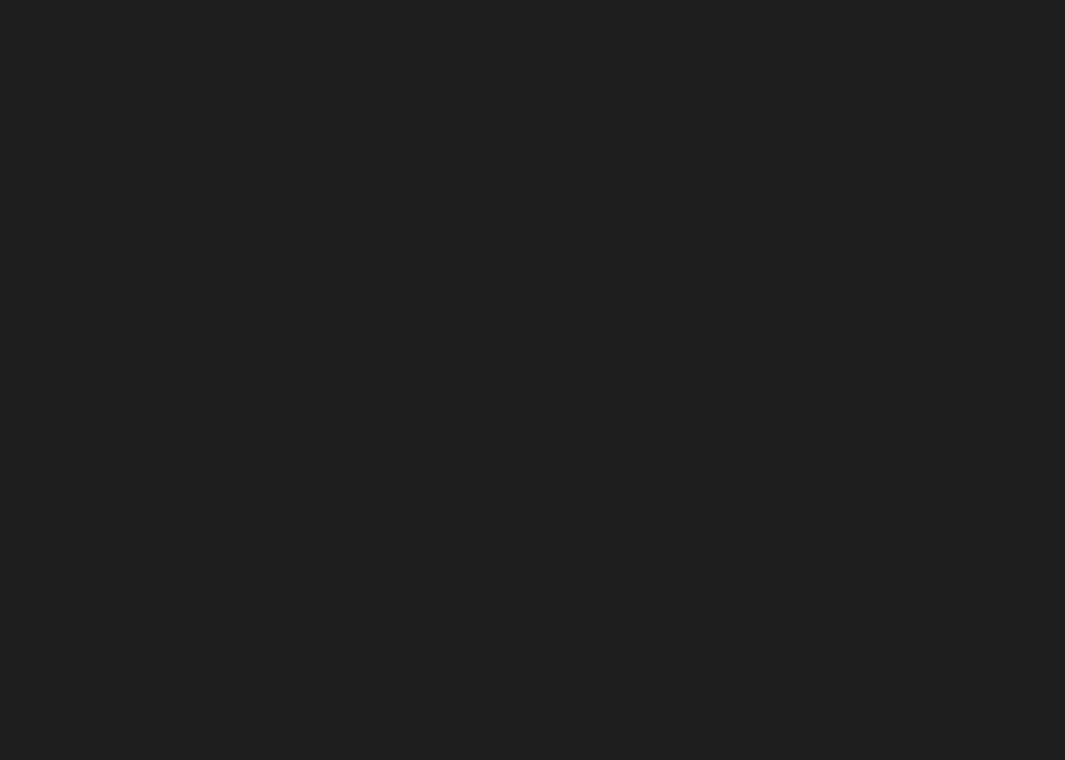
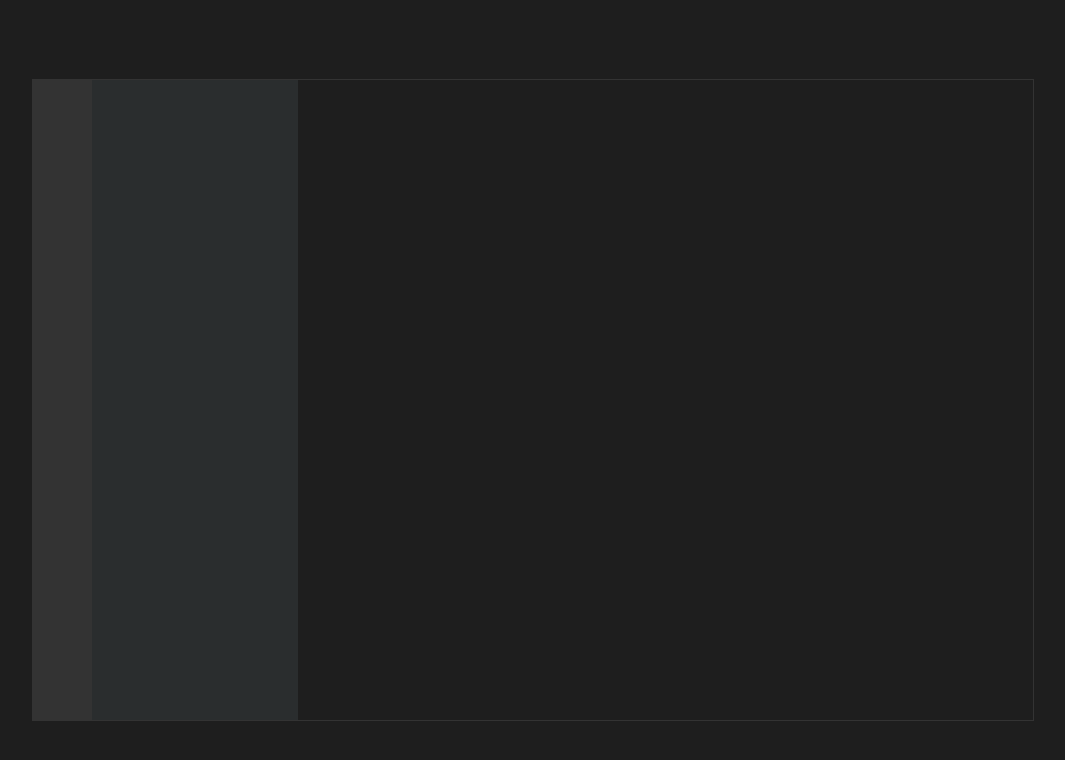
Before and after one commit to KunerRick/rainbow-web, a Vue app: page /#/chat in a window 1280 px wide. Shown: the top 760 px of the page, without its empty margins (107-1172 px from the left). Built offline with nearby package versions, Linux system fonts and the light colour scheme; a small style sheet from the web is missing.

Commit message:
add chat panel

```diff
--- a/index.html
+++ b/index.html
@@ -5,15 +5,19 @@
     <meta name="viewport" content="width=device-width,initial-scale=1.0">
     <title>rainbow-web</title>
     <style>
-
       *{
         margin: 0;
         padding: 0;
+      }
+      html{
+        overflow-x:hidden;
+        overflow-y: hidden;
       }
       html,body,#app{
         width: 100%;
         height: 100%;
         background: #1E1E1E;
+
       }
     </style>
   </head>
--- a/package.json
+++ b/package.json
@@ -70,6 +70,7 @@
     "vue-loader": "^13.3.0",
     "vue-style-loader": "^3.0.1",
     "vue-template-compiler": "^2.5.2",
+    "vue2-animate": "^2.1.3",
     "webpack": "^3.6.0",
     "webpack-bundle-analyzer": "^2.9.0",
     "webpack-dev-server": "^2.9.1",
--- a/src/components/Auth.vue
+++ b/src/components/Auth.vue
@@ -1,11 +1,17 @@
 <template>
-    <div id="Auth" class="container">
-      <router-view/>
+    <div id="Auth" class="container" >
+      <transition  name="fade"
+  enter-active-class="fadeInLeft"
+  leave-active-class="fadeOutRight" mode="out-in">
+        <router-view style="animation-duration: 0.5s"/>
+      </transition>
     </div>
 </template>
 
 <script>
 import Login from '@/components/Login'
+import 'vue2-animate/dist/vue2-animate.min.css'
+
   export default {
     name: 'Auth',
       render:function(c){
--- /dev/null
+++ b/src/components/Chat.vue
@@ -0,0 +1,55 @@
+<template>
+    <div class="container">
+        <div class="main">
+            <div class="left">
+            </div>
+            <div class="medium"></div>
+            <div class="right"></div>
+        </div>
+
+    </div>
+</template>
+
+
+<script>
+export default {
+    name:"Chat"
+}
+</script>
+
+
+<style scoped>
+
+.container{
+    width: 100%;
+    height: 100%;
+    display: flex;
+    align-items: center;
+    justify-content: center;
+
+}
+
+.main{
+    width: 80%;
+    max-width: 1000px;
+    min-width: 800px;
+    height: 80%;
+    display: flex;
+    border: 1px solid #333333;
+
+}
+.left{
+    background-color: #333333;
+    width: 80px;
+    height: 100%;
+}
+.medium{
+    background-color: #2A2D2E;
+    width: 280px;
+    height: 100%;
+}
+.right{
+    width: 100%;
+    height: 100%;
+}
+</style>
--- a/src/components/Login.vue
+++ b/src/components/Login.vue
@@ -14,7 +14,7 @@
         </div>
         <div class="f-s-text"><router-link class="authLink" to="/reset">forget the password ?</router-link> or <router-link class="authLink" to="/register">sign up</router-link></div>
         <div class="signIn-div">
-            <input type="button" value="SIGN IN" class="signIn-btn"/>
+            <input type="button" value="SIGN IN" class="signIn-btn" @click="signIn"/>
         </div>
     </div>
 </template>
@@ -28,7 +28,15 @@ export default {
         }
     },
     methods:{
+       signIn(){
+           console.log(123);
 
+        //    sign in
+        //sign in success
+        this.$router.replace({path:"/chat"})
+        //sign in fail
+
+       }
     }
 
 }
@@ -36,25 +44,23 @@ export default {
 
 <style scoped>
     .container{
-        min-width: 25em;
-        width: 25em;
+        min-width: 400px;
+        width: 400px;
         height: 400px;
         min-height: 400px;
-        /* background-color:rgba(255, 255, 255, .1); */
         display: block;
     }
     .login-text{
         position: absolute;
     }
     .chat-panel-text{
-        /* width: 100%; */
-        font-size: 5em;
+        font-size: 80px;
     }
     .username-text{
-        margin-top: 2em;
+        margin-top: 32px;
     }
     .password-text{
-        margin-top: 1em;
+        margin-top: 16px;
     }
     .username-input,.password-input{
         width: 100%;
@@ -65,7 +71,7 @@ export default {
     }
     .f-s-text{
         float: right;
-        margin-top: 1em;
+        margin-top: 16px;
     }
     .authLink {
         color: white;
--- a/src/components/Register.vue
+++ b/src/components/Register.vue
@@ -33,26 +33,24 @@ export default {
 </script>
 
 <style scoped>
-    .container{
-        min-width: 25em;
-        width: 25em;
-        height: 500px;
-        min-height: 500px;
-        /* background-color:rgba(255, 255, 255, .1); */
+   .container{
+        min-width: 400px;
+        width: 400px;
+        height: 400px;
+        min-height: 400px;
         display: block;
     }
     .login-text{
         position: absolute;
     }
     .chat-panel-text{
-        /* width: 100%; */
-        font-size: 5em;
+        font-size: 80px;
     }
     .username-text{
-        margin-top: 2em;
+        margin-top: 32px;
     }
     .password-text{
-        margin-top: 1em;
+        margin-top: 16px;
     }
     .username-input,.password-input{
         width: 100%;
@@ -63,7 +61,7 @@ export default {
     }
     .f-s-text{
         float: right;
-        margin-top: 1em;
+        margin-top: 16px;
     }
     .authLink {
         color: white;
--- a/src/components/ResetPasswd.vue
+++ b/src/components/ResetPasswd.vue
@@ -27,25 +27,23 @@ export default {
 
 <style scoped>
     .container{
-        min-width: 25em;
-        width: 25em;
+        min-width: 400px;
+        width: 400px;
         height: 400px;
         min-height: 400px;
-        /* background-color:rgba(255, 255, 255, .1); */
         display: block;
     }
     .login-text{
         position: absolute;
     }
     .chat-panel-text{
-        /* width: 100%; */
-        font-size: 5em;
+        font-size: 80px;
     }
     .username-text{
-        margin-top: 2em;
+        margin-top: 32px;
     }
     .password-text{
-        margin-top: 1em;
+        margin-top: 16px;
     }
     .username-input,.password-input{
         width: 100%;
@@ -56,7 +54,7 @@ export default {
     }
     .f-s-text{
         float: right;
-        margin-top: 1em;
+        margin-top: 16px;
     }
 
     .authLink {
--- a/src/router/index.js
+++ b/src/router/index.js
@@ -4,6 +4,7 @@ import Auth from '@/components/Auth'
 import Login from '@/components/Login'
 import Register from '@/components/Register'
 import ResetPasswd from '@/components/ResetPasswd'
+import Chat from '@/components/Chat'
 
 Vue.use(Router)
 
@@ -30,6 +31,10 @@ export default new Router({
         }
       ]
     },
+    {
+      path:"/chat",
+      component:Chat
+    }
 
   ]
 })
```
Also changed, not shown: 1 other file (tests, documents, lock files or other folders).
